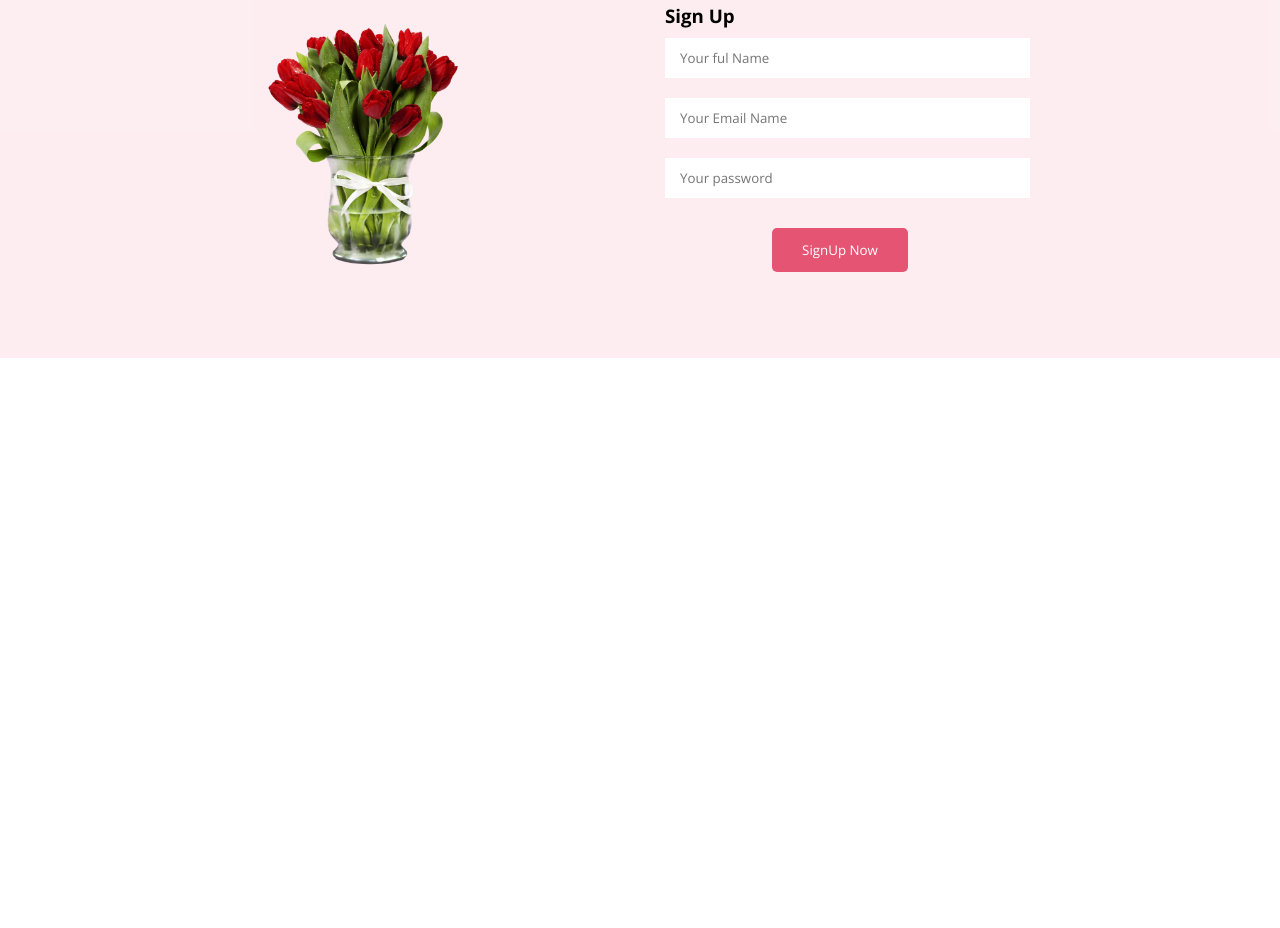
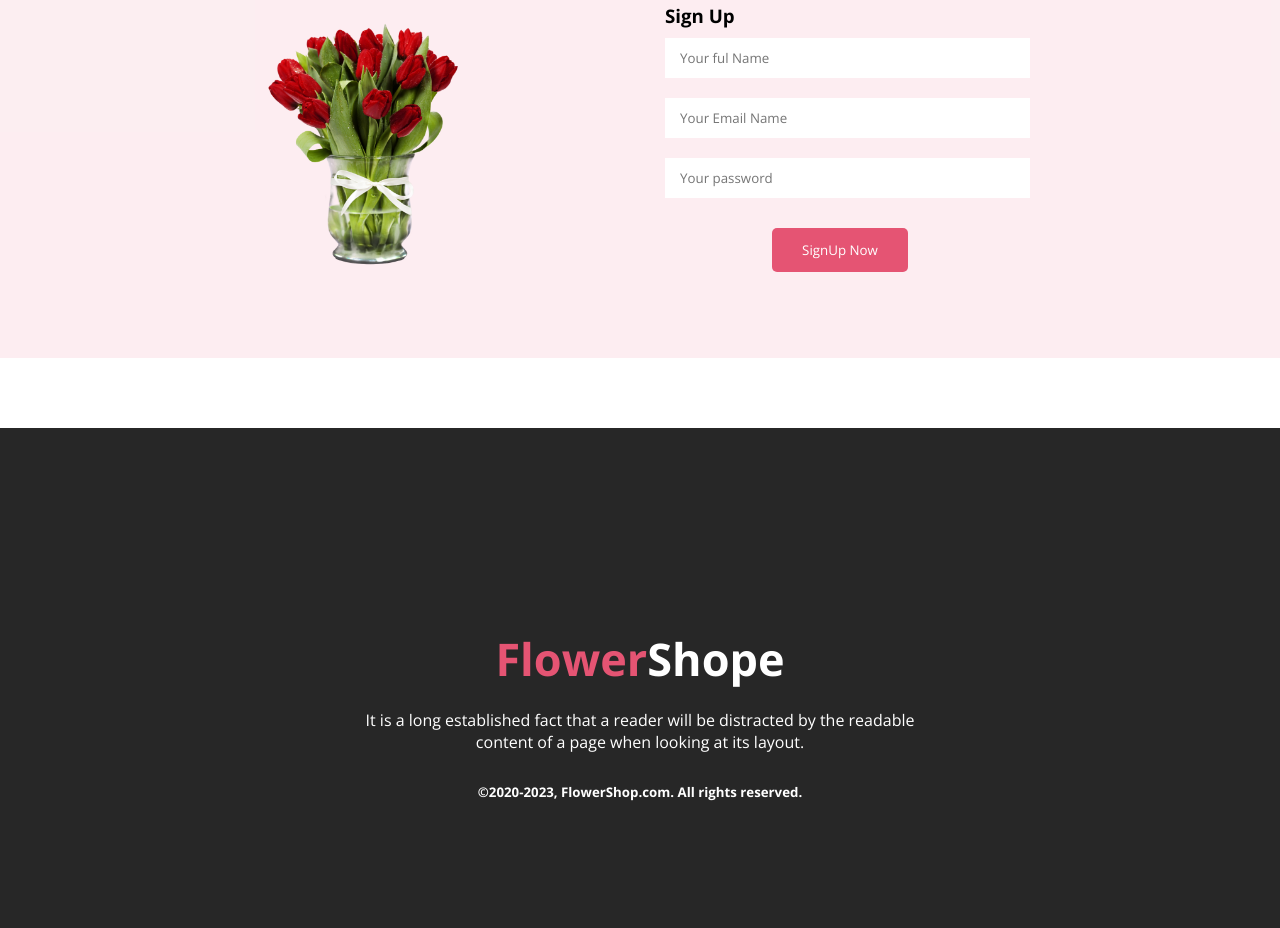
Before and after one commit to Rifazul-Islam/flower-shop-assignment, a plain HTML site: page index.html in a window 1280 px wide. Shown: the part 3425-4353 px from the top of the page. Before the commit the page ends 3853 px from the top, so only its background shows below. Drawn offline with nearby package versions, Linux system fonts and the light colour scheme.

Commit message:
Added Footer section

```diff
--- a/index.html
+++ b/index.html
@@ -200,6 +200,20 @@
     </main>
 
     <!--The Under footer section-->
+    <footer>
+      <div class="footer-container">
+         <h1 class="footer-title"><span
+           class="primary">Flower</span>Shope</h1>
+         <p class="footer-description">
+          It is a long established fact that a reader will be distracted by
+           the readable <br> content of a page when looking at its layout.
+          </p>
 
+
+          <h5 class="footer-last-item">
+            &copy;2020-2023, FlowerShop.com. All rights reserved.
+          </h5>
+      </div>
+      </footer>
 </body>
 </html>
--- a/styles/style.css
+++ b/styles/style.css
@@ -245,8 +245,6 @@ input {
 }
 
 
-
-
 /* Main in Unique section */
 
 .register-container{
@@ -276,6 +274,7 @@ input {
     padding: 20px 0px;
 }
 
+
 .register-title{
     text-align: center;
     padding: 30px 0px;
@@ -293,7 +292,10 @@ input {
     border: 0px;
 }
 
-
+.btn-espasal:hover{
+  background-color: red;
+  cursor: pointer;
+}
 
 
 /* Main in flower Footer section style related */
```
